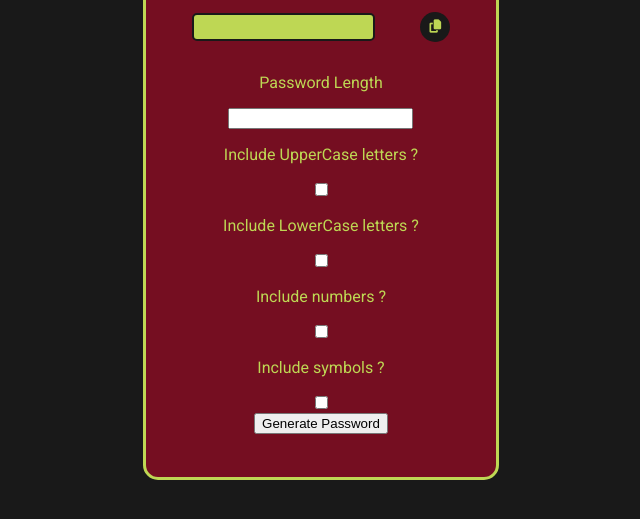
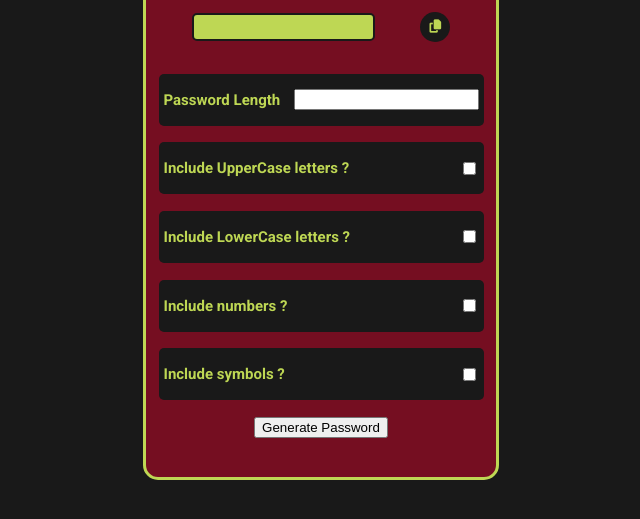
Before and after one commit to Ameer2000Mzori/Password-Generator, a website built with webpack: page src/index.html in a window 1280 px wide. Shown: the part 223-742 px from the top of the page, without its empty margins (319-959 px from the left). Built offline with nearby package versions, Linux system fonts and the light colour scheme; a web font is replaced by a local one.

Commit message:
added styling to second part of head / boxes of choice

```diff
--- a/src/index.html
+++ b/src/index.html
@@ -28,7 +28,7 @@
           </button>
         </div>
         <div class="choice-Wrap">
-          <div class="box-Choice password-Length">
+          <div class="box-Choice password-Length box-Choice">
             <p>Password Length</p>
             <input class="length-Of-Pass" type="number" />
           </div>
--- a/src/style.scss
+++ b/src/style.scss
@@ -92,5 +92,31 @@ body {
         background-color: $colorOne;
       }
     }
+
+    .choice-Wrap {
+      width: 100%;
+      height: 60%;
+      display: flex;
+      flex-direction: column;
+      justify-content: space-evenly;
+      text-align: center;
+      align-items: center;
+
+      .box-Choice {
+        display: flex;
+        width: 90%;
+        text-align: center;
+        align-items: center;
+        justify-content: space-between;
+        font-size: 15px;
+        font-weight: 600;
+        background-color: $colorOne;
+        padding: 5px;
+        padding-top: 2px;
+        padding-bottom: 2px;
+        border-radius: 5px;
+        color: $colorThree;
+      }
+    }
   }
 }
```
Also changed, not shown: src/style.css, 1 other file.
